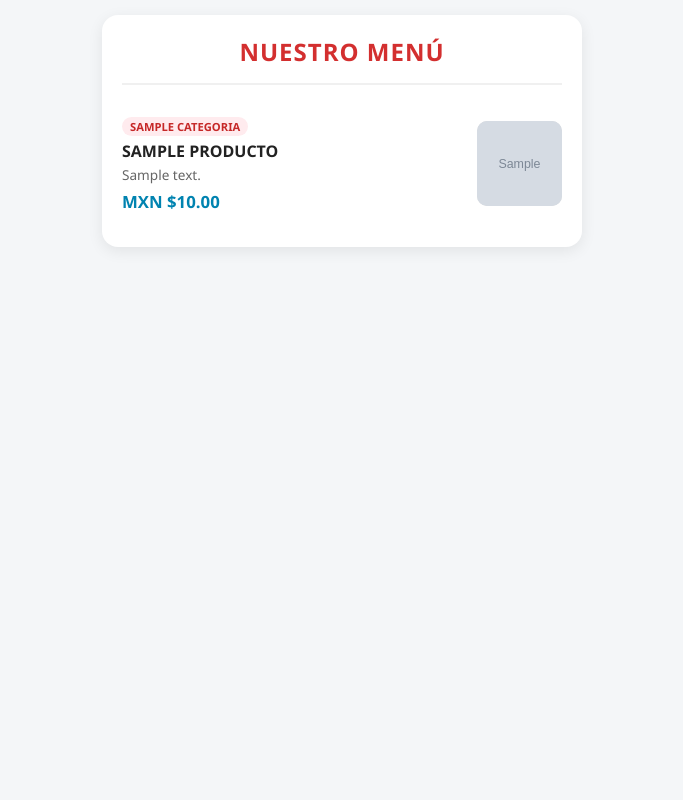
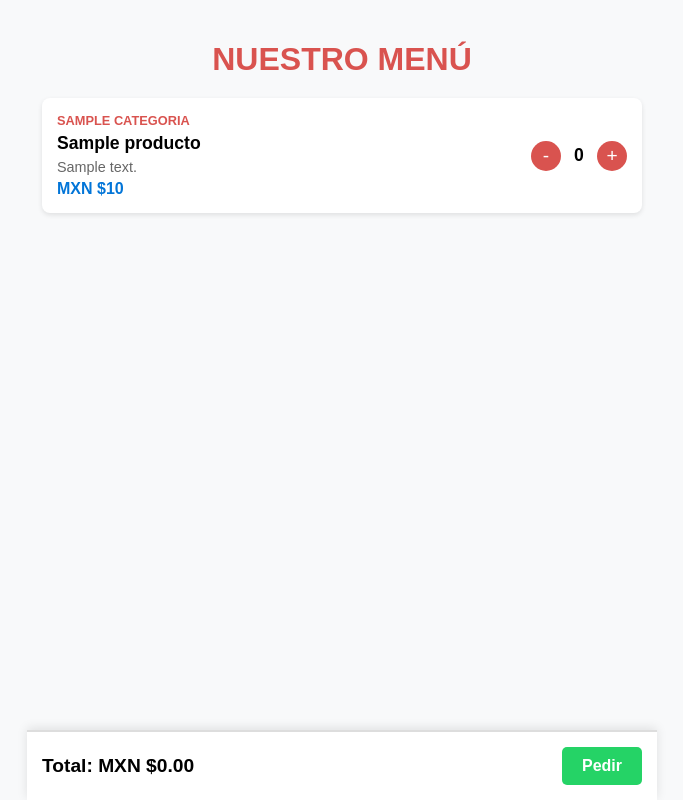
Before and after one commit to era798/alitas-app, a Flask app: page / in a window 1280 px wide. Shown: the whole page, without its empty margins (298-981 px from the left). Run offline with Flask 3, Linux system fonts and the light colour scheme; grey boxes marked "Sample" are stand-in pictures; a database or web service that is not in the repository returns one stand-in record (values such as "Sample title"); some libraries are stand-ins or nearby versions.

Commit message:
Revamp HTML structure and styling for menu page

```diff
--- a/templates/index.html
+++ b/templates/index.html
@@ -1,3 +1,4 @@
+
 <!DOCTYPE html>
 <html lang="es">
 <head>
@@ -5,110 +6,140 @@
     <meta name="viewport" content="width=device-width, initial-scale=1.0">
     <title>Menú de Alitas</title>
     <style>
-        * {
-            box-sizing: border-box;
-            margin: 0;
-            padding: 0;
-        }
-        body {
-            font-family: 'Segoe UI', Tahoma, Geneva, Verdana, sans-serif;
-            background-color: #f4f6f8;
-            color: #333;
-            padding: 15px;
-        }
-        .contenedor-app {
-            max-width: 480px;
-            margin: 0 auto;
-            background: #ffffff;
-            border-radius: 16px;
-            padding: 20px;
-            box-shadow: 0 4px 15px rgba(0,0,0,0.08);
-        }
-        .header-menu {
-            text-align: center;
-            padding-bottom: 15px;
-            border-bottom: 2px solid #f0f0f0;
-            margin-bottom: 15px;
-        }
-        .header-menu h1 {
-            font-size: 1.5rem;
-            color: #d32f2f;
-            letter-spacing: 1px;
-        }
-        .producto-card {
-            display: flex;
-            justify-content: space-between;
-            align-items: center;
-            padding: 14px 0;
-            border-bottom: 1px solid #eeeeee;
-        }
-        .producto-card:last-child {
-            border-bottom: none;
-        }
-        .producto-info {
-            flex: 1;
-            padding-right: 12px;
-        }
-        .categoria-tag {
-            display: inline-block;
-            font-size: 0.7rem;
-            font-weight: bold;
-            background: #ffebee;
-            color: #c62828;
-            padding: 2px 8px;
-            border-radius: 12px;
-            margin-bottom: 4px;
-            text-transform: uppercase;
-        }
-        .producto-titulo {
-            font-size: 1rem;
-            font-weight: 700;
-            color: #222;
-            margin-bottom: 4px;
-            text-transform: uppercase;
-        }
-        .producto-desc {
-            font-size: 0.85rem;
-            color: #666;
-            line-height: 1.3;
-            margin-bottom: 6px;
-        }
-        .producto-precio {
-            font-size: 1.05rem;
-            font-weight: bold;
-            color: #0083b0;
-        }
-        .producto-img {
-            width: 85px;
-            height: 85px;
-            object-fit: cover;
-            border-radius: 10px;
-            background-color: #e0e0e0;
-        }
+        body { font-family: Arial, sans-serif; background-color: #f8f9fa; margin: 0; padding: 20px; padding-bottom: 120px; }
+        .container { max-width: 600px; margin: 0 auto; }
+        h1 { text-align: center; color: #d9534f; margin-bottom: 20px; }
+        .card { background: white; padding: 15px; border-radius: 8px; margin-bottom: 15px; box-shadow: 0 2px 5px rgba(0,0,0,0.1); display: flex; justify-content: space-between; align-items: center; }
+        .info { flex: 1; padding-right: 10px; }
+        .categoria { font-size: 0.8em; color: #d9534f; font-weight: bold; text-transform: uppercase; }
+        .nombre { font-size: 1.1em; font-weight: bold; margin: 5px 0; }
+        .descripcion { font-size: 0.9em; color: #666; margin-bottom: 5px; }
+        .precio { font-weight: bold; color: #0275d8; }
+        .controls { display: flex; align-items: center; gap: 8px; }
+        .btn-qty { background: #d9534f; color: white; border: none; width: 30px; height: 30px; border-radius: 50%; font-size: 1.2em; cursor: pointer; }
+        .qty { font-weight: bold; font-size: 1.1em; width: 20px; text-align: center; }
+
+        /* Barra Flotante */
+        .cart-bar { position: fixed; bottom: 0; left: 0; right: 0; background: white; border-top: 2px solid #ddd; padding: 15px; box-shadow: 0 -2px 10px rgba(0,0,0,0.1); display: flex; justify-content: space-between; align-items: center; max-width: 600px; margin: 0 auto; }
+        .cart-total { font-size: 1.2em; font-weight: bold; }
+        .btn-order { background: #25d366; color: white; border: none; padding: 10px 20px; font-size: 1em; font-weight: bold; border-radius: 5px; cursor: pointer; }
+
+        /* Modal */
+        .modal { display: none; position: fixed; top: 0; left: 0; width: 100%; height: 100%; background: rgba(0,0,0,0.5); justify-content: center; align-items: center; }
+        .modal-content { background: white; padding: 20px; border-radius: 8px; width: 90%; max-width: 400px; }
+        .modal-content input, .modal-content select { width: 100%; padding: 8px; margin: 8px 0 15px 0; box-sizing: border-box; }
+        .btn-send { background: #25d366; color: white; border: none; width: 100%; padding: 10px; font-weight: bold; border-radius: 5px; cursor: pointer; }
+        .btn-close { background: #ccc; border: none; width: 100%; padding: 8px; margin-top: 5px; border-radius: 5px; cursor: pointer; }
     </style>
 </head>
 <body>
 
-    <div class="contenedor-app">
-        <div class="header-menu">
-            <h1>NUESTRO MENÚ</h1>
+<div class="container">
+    <h1>NUESTRO MENÚ</h1>
+    {% for producto in productos %}
+    <div class="card">
+        <div class="info">
+            <div class="categoria">{{ producto.categoria }}</div>
+            <div class="nombre">{{ producto.nombre }}</div>
+            <div class="descripcion">{{ producto.descripcion }}</div>
+            <div class="precio">MXN ${{ producto.precio }}</div>
         </div>
+        <div class="controls">
+            <button class="btn-qty" onclick="changeQty('{{ producto.nombre }}', {{ producto.precio }}, -1)">-</button>
+            <span class="qty" id="qty-{{ producto.nombre }}">0</span>
+            <button class="btn-qty" onclick="changeQty('{{ producto.nombre }}', {{ producto.precio }}, 1)">+</button>
+        </div>
+    </div>
+    {% endfor %}
+</div>
 
-        {% for p in productos %}
-        <div class="producto-card">
-            <div class="producto-info">
-                <span class="categoria-tag">{{ p.categoria }}</span>
-                <h3 class="producto-titulo">{{ p.nombre }}</h3>
-                <p class="producto-desc">{{ p.descripcion }}</p>
-                <div class="producto-precio">MXN ${{ "%.2f"|format(p.precio) }}</div>
-            </div>
+<!-- Barra inferior del carrito -->
+<div class="cart-bar">
+    <div class="cart-total">Total: MXN $<span id="total-price">0.00</span></div>
+    <button class="btn-order" onclick="openModal()">Pedir</button>
+</div>
 
-            {% if p.imagen_url %}
-                <img src="{{ p.imagen_url }}" class="producto-img" alt="{{ p.nombre }}">
-            {% else %}
-                <div class="producto-img"></div>
-            {% endif %}
-        </div>
-        {% endfor %}
+<!-- Modal para datos del cliente -->
+<div class="modal" id="orderModal">
+    <div class="modal-content">
+        <h3>Datos para entrega</h3>
+        <label>Nombre:</label>
+        <input type="text" id="clientName" placeholder="Tu nombre">
 
+        <label>Dirección / Notas:</label>
+        <input type="text" id="clientAddress" placeholder="Calle, número y colonia">
+
+        <label>Forma de Pago:</label>
+        <select id="paymentMethod">
+            <option value="Efectivo">Efectivo</option>
+            <option value="Transferencia">Transferencia</option>
+        </select>
+
+        <button class="btn-send" onclick="sendWhatsApp()">Enviar por WhatsApp</button>
+        <button class="btn-close" onclick="closeModal()">Cancelar</button>
     </div>
+</div>
+
+<script>
+    const TELEFONO_NEGOCIO = "5210000000000"; // Sustituye con tu número de WhatsApp
+    let cart = {};
+
+    function changeQty(name, price, delta) {
+        if (!cart[name]) cart[name] = { qty: 0, price: price };
+        cart[name].qty += delta;
+        if (cart[name].qty < 0) cart[name].qty = 0;
+
+        document.getElementById(`qty-${name}`).innerText = cart[name].qty;
+        updateTotal();
+    }
+
+    function updateTotal() {
+        let total = 0;
+        for (let item in cart) {
+            total += cart[item].qty * cart[item].price;
+        }
+        document.getElementById("total-price").innerText = total.toFixed(2);
+    }
+
+    function openModal() {
+        let total = parseFloat(document.getElementById("total-price").innerText);
+        if (total === 0) {
+            alert("Agrega al menos un producto al carrito.");
+            return;
+        }
+        document.getElementById("orderModal").style.display = "flex";
+    }
+
+    function closeModal() {
+        document.getElementById("orderModal").style.display = "none";
+    }
+
+    function sendWhatsApp() {
+        let name = document.getElementById("clientName").value.trim();
+        let address = document.getElementById("clientAddress").value.trim();
+        let payment = document.getElementById("paymentMethod").value;
+        let total = document.getElementById("total-price").innerText;
+
+        if (!name || !address) {
+            alert("Por favor llena tu nombre y dirección.");
+            return;
+        }
+
+        let message = `*¡Hola! Quisiera realizar un pedido:*\n\n`;
+        for (let item in cart) {
+            if (cart[item].qty > 0) {
+                message += `• ${cart[item].qty}x ${item} ($${cart[item].price * cart[item].qty})\n`;
+            }
+        }
+        message += `\n*Total:* $${total} MXN`;
+        message += `\n*Nombre:* ${name}`;
+        message += `\n*Dirección:* ${address}`;
+        message += `\n*Pago:* ${payment}`;
+
+        let url = `https://wa.me/${TELEFONO_NEGOCIO}?text=${encodeURIComponent(message)}`;
+        window.open(url, '_blank');
+    }
+</script>
+
+</body>
+</html>
```
